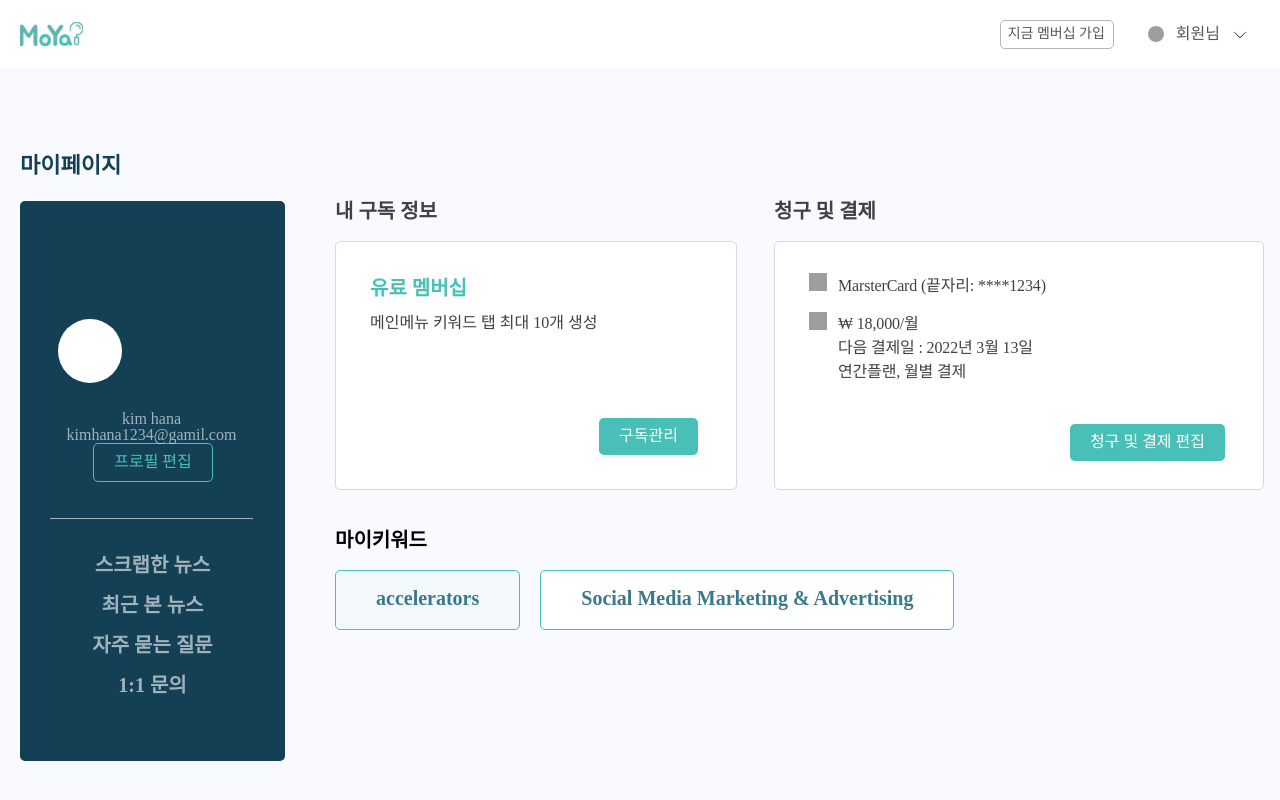
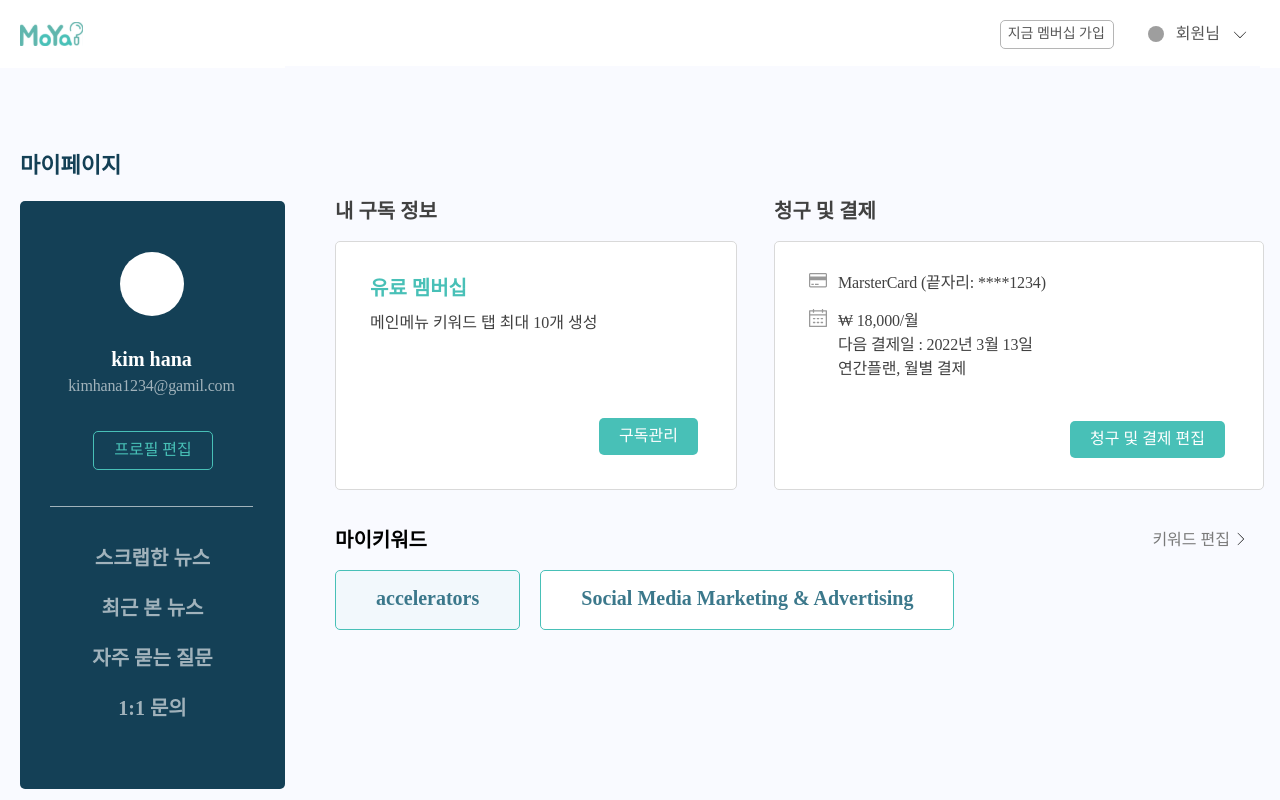
Before and after one commit to sysmetic/globalnewsSearchWeb, a React (Create React App) app: page /mypage in a window 1280 px wide. Shown: the top 800 px of the page. Built offline with nearby package versions, Linux system fonts and the light colour scheme; grey boxes are pictures that could not be loaded.

Commit message:
UI 수정

```diff
--- a/src/components/myPage/Bookmark.tsx
+++ b/src/components/myPage/Bookmark.tsx
@@ -125,6 +125,7 @@ const SideBar = styled.div`
     font-size: 22px;
     font-weight: 600;
     color: #144056;
+    margin-bottom: 20px;
   }
 `
 const Content = styled.div`
--- a/src/components/myPage/BookmarkNav.tsx
+++ b/src/components/myPage/BookmarkNav.tsx
@@ -1,6 +1,22 @@
 import styled from "@emotion/styled";
+import {Link} from "react-router-dom";
+
+const BookmarkNav = () => {
+  return (
+    <Wrap>
+      <li className="on"><Link to={"/"}>폴더이름</Link><Counts>192개</Counts></li>
+      <li><Link to={"/"}>폴더이름</Link><Counts>192개</Counts></li>
+      <li><Link to={"/"}>폴더이름</Link><Counts>192개</Counts></li>
+      <li><Link to={"/"}>폴더이름</Link><Counts>192개</Counts></li>
+      <NewFolderBtn><PlusIcon><img src="../images/Plus.svg" alt="새 폴더 추가 아이콘" /></PlusIcon>새 폴더 추가</NewFolderBtn>
+    </Wrap>
+  )
+}
+
+export default BookmarkNav;
 
 const Wrap = styled.ul`
+padding-bottom: 345px;
 color: rgba(255, 255, 255, 0.6);
   h2 {
     font-size: 22px;
@@ -9,7 +25,6 @@ color: rgba(255, 255, 255, 0.6);
   }
   li {
     display: flex;
-    width: 265px;
     list-style: none;
     font-size: 20px;
     font-weight: 600;
@@ -20,7 +35,7 @@ color: rgba(255, 255, 255, 0.6);
     text-decoration: none;
     color: rgba(255, 255, 255, 0.6);
     font-size: 16px;
-    margin-left: 21px;
+    margin-left: 52px;
     line-height: 3.5;
   }
 
@@ -29,8 +44,7 @@ color: rgba(255, 255, 255, 0.6);
   }
   .on::before {
     content: '';
-    border-left: 3px solid #48c0b7;
-    margin-left: -3px;
+    border-left: 5px solid #48c0b7;
   }
   .on div {
     background-color: #48c0b7;
@@ -53,13 +67,12 @@ const Counts = styled.div`
 `
 const NewFolderBtn = styled.div`
   width: 259px;
-  height: 59px;
-  padding: 27px 0 10px 45px;
-  margin-left: 10px;
   font-weight: 600;
   font-size: 16px;
   line-height: 22px;
   color: #48C0B7;
+  padding-top: 27px;
+  padding-bottom: 10px;
   line-height: 20px;
   img {
     margin-bottom: -2px;
@@ -70,21 +83,5 @@ const PlusIcon = styled.span`
   display: inline-block;
   width: 15px;
   height: 15px;
-  background: url("Plus.svg") no-repeat;
+  margin-right: 8px;
 `
-
-
-const BookmarkNav = () => {
-  return (
-    <Wrap>
-      <h2>스크랩한 뉴스</h2>
-      <li className="on"><a href="/">폴더이름</a><Counts>192개</Counts></li>
-      <li><a href="/">폴더이름</a><Counts>192개</Counts></li>
-      <li><a href="/">폴더이름</a><Counts>192개</Counts></li>
-      <li><a href="/">폴더이름</a><Counts>192개</Counts></li>
-      <NewFolderBtn><PlusIcon/>New folder</NewFolderBtn>
-    </Wrap>
-  )
-}
-
-export default BookmarkNav
--- a/src/components/myPage/MembershipCard.tsx
+++ b/src/components/myPage/MembershipCard.tsx
@@ -1,5 +1,23 @@
 import React from "react";
 import styled from "@emotion/styled";
+
+const MembershipCard = () => {
+  return (
+    <CardWrap>
+      <h5>내 구독 정보</h5>
+      <Card>
+        <CardCont>
+          <h5>유료 멤버십</h5>
+          <p>메인메뉴 키워드 탭 최대 10개 생성</p>
+        </CardCont>
+        <CardBtn>구독관리</CardBtn>
+      </Card>
+    </CardWrap>
+  )
+}
+
+export default MembershipCard;
+
 
 const CardWrap = styled.div`
   display: block;
@@ -44,20 +62,3 @@ const CardBtn = styled.div`
   line-height: 2.2;
   text-align: center;
 `
-
-const MembershipCard = () => {
-  return (
-    <CardWrap>
-      <h5>내 구독 정보</h5>
-      <Card>
-        <CardCont>
-          <h5>유료 멤버십</h5>
-          <p>메인메뉴 키워드 탭 최대 10개 생성</p>
-        </CardCont>
-        <CardBtn>구독관리</CardBtn>
-      </Card>
-    </CardWrap>
-  )
-}
-
-export default MembershipCard
--- a/src/components/myPage/MyKeyword.tsx
+++ b/src/components/myPage/MyKeyword.tsx
@@ -22,7 +22,6 @@ const KeywordsWarp = styled.div`
     font-weight: 600;
     font-size: 20px;
     margin-bottom: 20px;
-
   }
 `
 
@@ -37,5 +36,4 @@ const Keywords = styled.div`
   font-weight: 600;
   line-height: 30px;
   margin-right: 20px;
-
 `
--- a/src/components/myPage/Mypage.tsx
+++ b/src/components/myPage/Mypage.tsx
@@ -23,6 +23,7 @@ const MyPage = () => {
             <PaymentsCard/>
           </ContTop>
           <MyKeyword/>
+          <EditKeywords>키워드 편집<img src="../images/icon-navi-bottom.svg" alt="키워드 편집" /></EditKeywords>
         </ContContainer>
       </Content>
     </Container>
@@ -50,12 +51,35 @@ const SideContainer = styled.div`
 const ContContainer = styled.div`
   margin-left: 50px;
   margin-top: 135px;
-
 `
 
 const ContTop = styled.div`
   display: flex;
+
 `
+const Content = styled.div`
+  background-color: #f9faff;
+  width: 975px;
+  float: left;
+  position: relative;
+`
+
+const EditKeywords = styled.div`
+  font-weight: 500;
+  font-size: 16px;
+  line-height: 30px;
+  display: inline;
+  color: #7A7A7A;
+  position: absolute;
+  bottom: 75px;
+  right: 0;
+  img {
+    transform: rotate(-90deg);
+    margin-bottom: -14px;
+    margin-left: -10px;
+  }
+`
+
 const SideBar = styled.div`
   width: 265px;
   margin-top: 85px;
@@ -68,8 +92,3 @@ const SideBar = styled.div`
     margin-bottom: 20px;
   }
 `
-const Content = styled.div`
-  background-color: #f9faff;
-  width: 975px;
-  float: left;
-`
--- a/src/components/myPage/PaymentsCard.tsx
+++ b/src/components/myPage/PaymentsCard.tsx
@@ -11,11 +11,11 @@ const PaymentsCard = () => {
       <Card>
         <CardCont>
           <Credit>
-            <CreditCardIcon/>
+            <CreditCardIcon><img src="../images/CreditCard.svg" alt="카드 아이콘"/></CreditCardIcon>
             <CreditInfo>MarsterCard (끝자리: ****1234)</CreditInfo>
           </Credit>
           <Payments>
-            <PaymentsIcon/>
+            <PaymentsIcon><img src="../images/Calendar.svg" alt="달력 아이콘"/></PaymentsIcon>
             <PaymentInfo>₩ 18,000/월<br/>
             다음 결제일 : 2022년 3월 13일<br/>
             연간플랜, 월별 결제</PaymentInfo>
@@ -68,7 +68,6 @@ const CreditInfo = styled.div`
 const CreditCardIcon = styled.div`
   width: 18px;
   height: 18px;
-  background: url("CreditCard.svg") no-repeat;
 `
 
 const Payments = styled.div`
@@ -77,7 +76,6 @@ const Payments = styled.div`
 const PaymentsIcon = styled.div`
   width: 18px;
   height: 18px;
-  background: url("Calendar.svg") no-repeat;
 `
 const PaymentInfo = styled.div`
   margin-left: 11px;
--- a/src/components/myPage/SideNav.tsx
+++ b/src/components/myPage/SideNav.tsx
@@ -22,8 +22,10 @@ padding-bottom: 66px;
     list-style: none;
     font-size: 20px;
     font-weight: 600;
+    line-height: 30px;
   }
   li + li {
     margin-top: 20px;
   }
+
 `
--- a/src/components/myPage/User.tsx
+++ b/src/components/myPage/User.tsx
@@ -18,11 +18,22 @@ export default User;
 
 const Usercard = styled.div`
   margin-bottom: 36px;
-  padding-top: 43px;
   padding-left: 30px;
+  padding-top: 20px;
   padding-right: 32px;
   color: rgba(255, 255, 255, 0.6);
-  ;
+  h4 {
+    font-size: 20px;
+    font-weight: 600;
+    line-height: 30px;
+    color: #FFFFFF;
+  }
+  p {
+    font-weight: 400;
+    font-size: 16px;
+    line-height: 24px;
+    letter-spacing: -0.01em;
+  }
 `
 
 
@@ -32,8 +43,8 @@ const Profic = styled.div`
   border-radius: 50px;
   background-color: #fff;
   display: block;
-  margin-top: 75px;
-  margin-left: 8px;
+  margin-top: 31px;
+  margin-left: 70px;
   margin-bottom: 28px;
 `
 const EditBtn = styled.div`
@@ -46,6 +57,7 @@ const EditBtn = styled.div`
   line-height: 2.3;
   margin-left: 43px;
   margin-bottom: 36px;
+  margin-top: 33px;
 `
 const BottomLine = styled.div`
   border-bottom: 1px solid rgba(255, 255, 255, 0.6);
```
